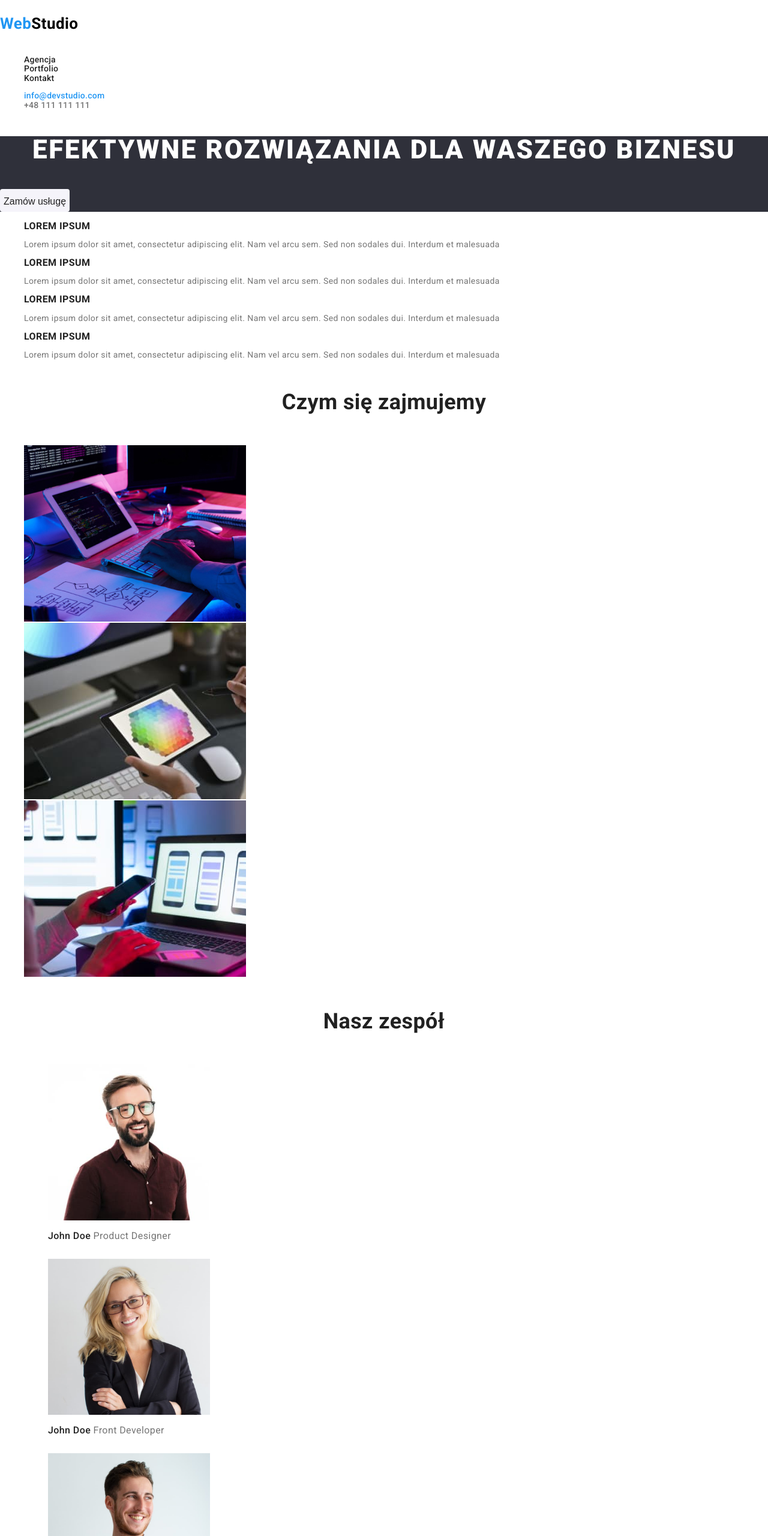
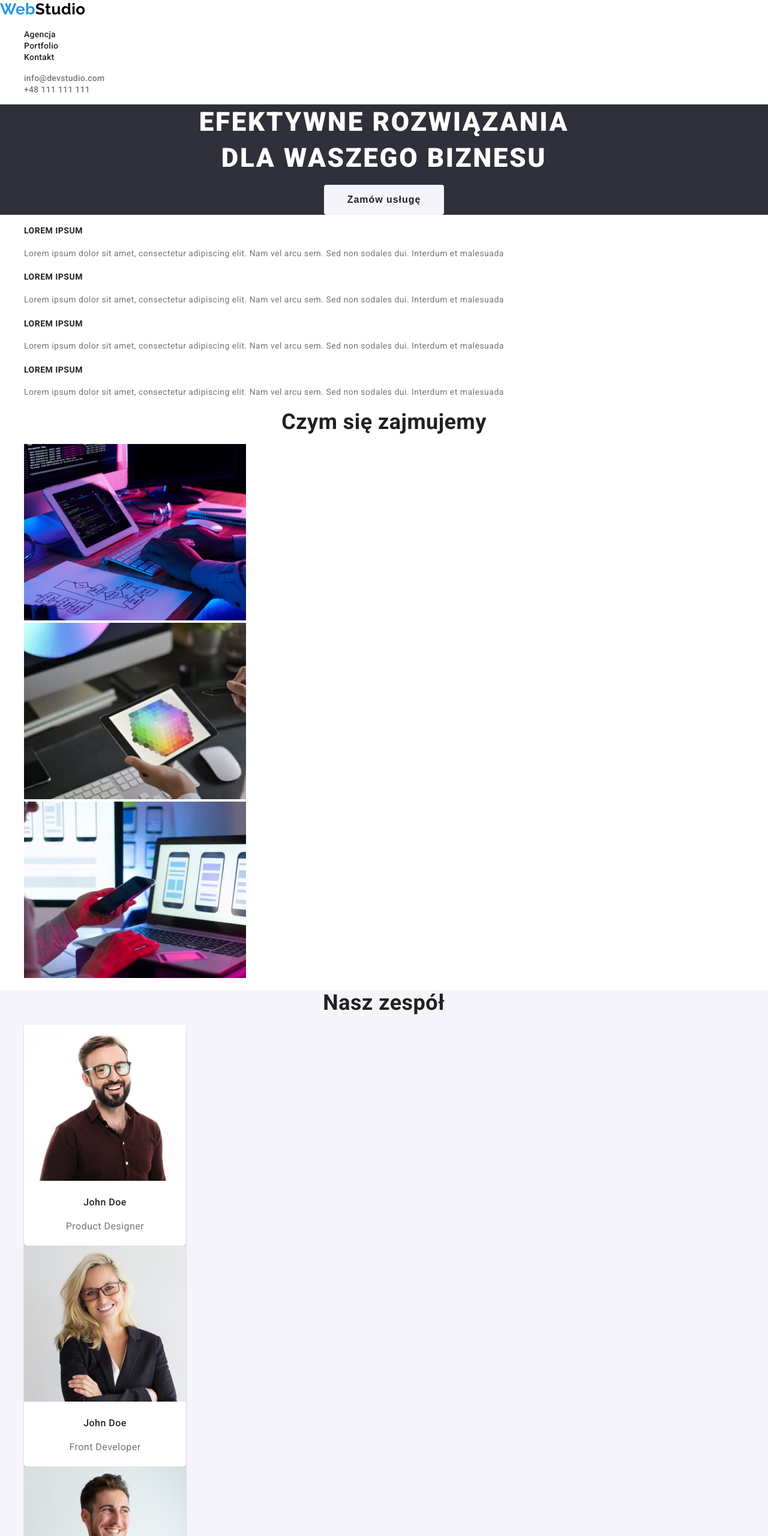
Before and after one commit to btppillwtkpob/goit-markup-hw-02, a plain HTML site: page index.html in a window 1280 px wide. Shown: the top 2560 px of the page at 60% size. Drawn offline with Linux system fonts and the light colour scheme.

Commit message:
Ultra poprawka css oraz html

```diff
--- a/css/styles.css
+++ b/css/styles.css
@@ -1,143 +1,268 @@
+:root {
+  --main-color: rgb(117, 117, 117);
+  --first-black: rgb(0, 0, 0);
+  --secondary-black: rgb(33, 33, 33);
+  --dark-color: rgb(47, 48, 58);
+  --main-button-color: rgb(245, 244, 250);
+  --blue-color: rgb(33, 150, 243);
+  --first-white: rgb(255, 255, 255);
+  --portfoliobox-color: rgb(238, 238, 238);
+  --semi-white-color: rgba(255, 255, 255, 0.6);
+  --primary-color: rgb(236, 236, 236);
+  --first-font: "Roboto", sans-serif;
+  --secondary-font: "Raleway";
+}
 body {
   padding: 0;
   margin: 0;
-  color: #757575;
-  font-family: "Raleway", serif;
-  font-family: "Roboto", sans-serif;
-  font-weight: 400;
-  font-size: 14px;
-  line-height: 1em;
+  color: var(--main-color);
+  font-family: var(--secondary-font);
+  font-family: var(--first-font);
+  font-style: normal;
   letter-spacing: 0.03em;
 }
 
+/* SECTION LINKS AND LISTS */
 a.logo,
-ul.menu-list a,
+ul.menu-list a:link,
+ul.menu-list a:visited,
 ul.contact-list a,
-ul.footer-list a {
-  cursor: pointer;
-  text-decoration: none;
-}
-.effective input,
+ul.footer-list a,
+.head-section-button,
 .filter-list input {
   cursor: pointer;
   text-decoration: none;
 }
+
 ul.filter-list,
 ul.footer-list,
 ul.portfolio-list,
 ul.menu-list,
 ul.contact-list,
 ul.team-list,
-ul.image-list,
+ul.about-list,
 ul.lorem-list {
   list-style-type: none;
 }
-.menu-list,
-.contact-list {
-  font-weight: 500;
-  line-height: 1.1em;
-  letter-spacing: 0.02em;
-}
-
-.logo:visited,
-.logo:link {
-  font-style: normal;
+/* LOGO */
+.logo {
+  font-family: var(--secondary-font);
+  color: var(--blue-color);
   font-weight: 700;
   font-size: 26px;
-  color: #2196f3;
-  font-weight: 700;
-  font-size: 26px;
-  line-height: 3em;
-  /* identical to box height */
+  line-height: 1.19;
 }
 .logo-studio {
-  color: #000000;
+  color: var(--first-black);
 }
-
-.menu-list a:link,
-.menu-list a:visited {
-  color: #212121;
+/*HEADER */
+.header {
+  background-color: var(--first-white);
+}
+.menu-list a {
+  font-style: normal;
+  font-weight: 500;
+  font-size: 14px;
+  line-height: 16px;
+  letter-spacing: 0.02em;
+  color: var(--secondary-black);
 }
 .menu-list a:hover,
 .menu-list a:focus {
-  color: #2196f3;
+  color: var(--blue-color);
 }
-.filter-list input,
-.order-button {
-  background: #f5f4fa;
+.contact-list a {
+  font-style: normal;
+  font-weight: 500;
+  font-size: 14px;
+  line-height: 16px;
+  letter-spacing: 0.02em;
+  color: var(--main-color);
+}
+.contact-list a:hover,
+.contact-list a:focus {
+  color: var(--blue-color);
+}
+
+/* HEAD SECTION */
+.head-section {
+  background-color: var(--dark-color);
+  font-weight: 900;
+  font-size: 44px;
+  line-height: 136%;
+  text-align: center;
+  align-items: center;
+  letter-spacing: 0.06em;
+  text-transform: uppercase;
+  color: var(--first-white);
+}
+.head-section-text {
+  width: 696px;
+  text-align: center;
+  margin-left: auto;
+  margin-right: auto;
+}
+.head-section-button {
+  background: var(--main-button-color);
+  color: var(--secondary-black);
   border-radius: 4px;
-  height: 38px;
-  border: 0px;
+  border: 0;
+  font-style: normal;
+  font-weight: 700;
+  font-size: 16px;
+  line-height: 188%;
+  text-align: center;
+  letter-spacing: 0.06em;
+  width: 200px;
+  height: 50px;
+}
+.head-section-button:hover,
+.head-section-button:focus {
+  background: var(--blue-color);
+  color: var(--first-white);
+  box-shadow: 0px 4px 4px rgba(0, 0, 0, 0.15);
+}
+/* LOREM SECTION */
+.lorem-head-text {
+  font-weight: 700;
+  font-size: 14px;
+  line-height: 16px;
+  text-transform: uppercase;
+  color: var(--secondary-black);
+}
+.lorem-paragraph {
+  font-weight: 400;
+  font-size: 14px;
+  line-height: 171%;
+}
+/* ABOUT SECTION */
+.about-head-text {
+  font-weight: 700;
+  font-size: 36px;
+  line-height: 42px;
+  text-align: center;
+  color: var(--secondary-black);
+} /* TEAM SECTION */
+.team {
+  background: var(--main-button-color);
+}
+.team-head-text {
+  font-weight: 700;
+  font-size: 36px;
+  line-height: 42px;
+  text-align: center;
+  color: var(--secondary-black);
+}
+.team-member {
+  width: 270px;
+  height: 368px;
+
+  background: #ffffff;
+
+  box-shadow: 0px 1px 3px rgba(0, 0, 0, 0.12), 0px 1px 1px rgba(0, 0, 0, 0.14),
+    0px 2px 1px rgba(0, 0, 0, 0.2);
+  border-radius: 0px 0px 4px 4px;
+}
+.team-member-head-text {
   font-weight: 500;
   font-size: 16px;
-  line-height: 2.5em;
-  /* identical to box height, or 162% */
+  line-height: 19px;
+  text-align: center;
+  margin: auto;
+  height: 19px;
+  color: var(--secondary-black);
+  margin-top: 21.6px;
+}
+.team-member-paragraph {
+  font-weight: 400;
+  font-size: 16px;
+  line-height: 19px;
+  text-align: center;
+  color: var(--main-color);
+  height: 19px;
+  margin: 21.6px;
+}
+.team-member figure {
+  margin: auto;
+  height: 368px;
+}
+.team-member figcaption {
+  height: 108px;
+}
 
+/* PORTFOLIO SECTION */
+.filter-button {
+  width: 93px;
+  height: 38px;
+  left: 639px;
+  top: 174px;
+  border: 0;
+  background: var(--main-button-color);
+  border-radius: 4px;
+  font-weight: 500;
+  font-size: 16px;
+  line-height: 162%;
   text-align: center;
-
-  color: #212121;
+  color: var(--secondary-black);
 }
-.filter-list input:focus,
-.filter-list input:hover,
-.order-button:focus,
-.order-button:hover {
-  background: #2196f3;
+.filter-button:hover,
+.filter-button:focus {
+  background: var(--blue-color);
   box-shadow: 0px 3px 1px rgba(0, 0, 0, 0.1), 0px 1px 2px rgba(0, 0, 0, 0.08),
     0px 2px 2px rgba(0, 0, 0, 0.12);
-  border-radius: 4px;
-  color: white;
-}
-section.effective {
-  background-color: #2f303a;
-}
-footer.footer {
-  background-color: #2f303a;
-}
-section.effective p {
-  font-weight: 900;
-  font-size: 44px;
-  line-height: 1em;
-  text-align: center;
-  letter-spacing: 0.06em;
-  text-transform: uppercase;
-  color: #ffffff;
-}
-section.lorem strong {
-  font-weight: 700;
-  line-height: 1.2em;
-
-  text-transform: uppercase;
-}
-section.about p,
-section.team p {
-  font-weight: 700;
-  font-size: 36px;
-  line-height: 2em;
-  text-align: center;
-  color: #212121;
-}
-section figcaption {
-  font-size: 16px;
-  line-height: 3em;
-}
-section strong {
-  font-weight: 500;
-  font-size: 16px;
-  line-height: 2em;
-  /* identical to box height */
-
-  color: #212121;
-}
-ul.contact-list li:nth-child(1) a {
-  color: #2196f3;
-}
-ul.contact-list li a {
-  color: #757575;
+  color: var(--first-white);
 }
 
-.footer-list li:nth-child(1) a {
-  color: #ffffff;
+.portfolio-list-element {
+  box-sizing: border-box;
+  background-color: var(--first-white);
+  border: 1px solid var(--portfoliobox-color);
+  width: 370px;
+  height: 404px;
 }
-.footer-list li a {
-  color: #757575;
+.portfolio-list-head-text {
+  font-weight: 700;
+  font-size: 18px;
+  line-height: 200%;
+  letter-spacing: 0.06em;
+  color: var(--secondary-black);
+  text-align: left;
+  margin: auto;
+  width: 322px;
+  height: 36px;
+  margin-top: 14.6px;
 }
+.portfolio-list-paragraph {
+  height: 30px;
+  font-weight: 400;
+  width: 322px;
+  font-size: 16px;
+  line-height: 188%;
+  text-align: left;
+  margin: 14.6px;
+  margin: auto;
+}
+.portfolio-list figure {
+  margin: auto;
+  height: 368px;
+}
+.portfolio-list figcaption {
+  height: 108px;
+}
+/* FOOTER SECTION */
+.footer {
+  background: var(--dark-color);
+  height: 252px;
+}
+
+.footer-list {
+  font-weight: 400;
+  font-size: 14px;
+  line-height: 171%;
+  letter-spacing: 0.03em;
+  color: var(--semi-white-color);
+}
+.footer-list:hover,
+.footer-list:focus {
+  color: var(--first-white);
+}
--- a/index.html
+++ b/index.html
@@ -10,21 +10,21 @@
       href="https://fonts.googleapis.com/css2?family=Raleway:wght@700&family=Roboto:wght@400;500;700;900&display=swap"
       rel="stylesheet"
     />
-    <link rel="stylesheet" type="text/css" href="./css/styles.css" />
+    <link rel="stylesheet" type="text/css" href="/css/styles.css" />
     <title>Studio</title>
   </head>
   <body>
-    <header>
-      <nav>
+    <header class="header">
       <a class="logo" href="./index.html"
         >Web<span class="logo-studio">Studio</span></a
       >
+      <nav class="nav">
         <ul class="menu-list">
           <li><a href="#">Agencja</a></li>
           <li><a href="./portfolio.html">Portfolio</a></li>
           <li><a href="#">Kontakt</a></li>
         </ul>
-      </nav>
+
         <ul class="contact-list">
           <li>
             <a href="mailto:info@devstudio.com">info@devstudio.com</a>
@@ -33,43 +33,46 @@
             <a href="tel:+48111111111">+48 111 111 111</a>
           </li>
         </ul>
+      </nav>
     </header>
 
-    <main>
-      <section class="effective">
-        <p>efektywne rozwiązania dla waszego biznesu</p>
-        <input class="order-button" type="button" value="Zamów usługę" />
+    <main class="main">
+      <section class="head-section">
+        <div class="head-section-text">
+          efektywne rozwiązania dla waszego biznesu
+        </div>
+        <input class="head-section-button" type="button" value="Zamów usługę" />
       </section>
 
       <section class="lorem">
         <ul class="lorem-list">
           <li>
-            <strong>LOREM IPSUM</strong>
-            <p>
+            <h4 class="lorem-head-text">LOREM IPSUM</h4>
+            <p class="lorem-paragraph">
               Lorem ipsum dolor sit amet, consectetur adipiscing elit. Nam vel
               arcu sem. Sed non sodales dui. Interdum et malesuada
             </p>
           </li>
 
           <li>
-            <strong>LOREM IPSUM</strong>
-            <p>
+            <h4 class="lorem-head-text">LOREM IPSUM</h4>
+            <p class="lorem-paragraph">
               Lorem ipsum dolor sit amet, consectetur adipiscing elit. Nam vel
               arcu sem. Sed non sodales dui. Interdum et malesuada
             </p>
           </li>
 
           <li>
-            <strong>LOREM IPSUM</strong>
-            <p>
+            <h4 class="lorem-head-text">LOREM IPSUM</h4>
+            <p class="lorem-paragraph">
               Lorem ipsum dolor sit amet, consectetur adipiscing elit. Nam vel
               arcu sem. Sed non sodales dui. Interdum et malesuada
             </p>
           </li>
 
           <li>
-            <strong>LOREM IPSUM</strong>
-            <p>
+            <h4 class="lorem-head-text">LOREM IPSUM</h4>
+            <p class="lorem-paragraph">
               Lorem ipsum dolor sit amet, consectetur adipiscing elit. Nam vel
               arcu sem. Sed non sodales dui. Interdum et malesuada
             </p>
@@ -78,9 +81,9 @@
       </section>
 
       <section class="about">
-        <p>Czym się zajmujemy</p>
+        <div class="about-head-text">Czym się zajmujemy</div>
 
-        <ul class="image-list">
+        <ul class="about-list">
           <li>
             <img
               src="./images/keyboard.jpg"
@@ -109,9 +112,9 @@
       </section>
 
       <section class="team">
-        <p>Nasz zespół</p>
+        <div class="team-head-text">Nasz zespół</div>
         <ul class="team-list">
-          <li>
+          <li class="team-member">
             <figure>
               <img
                 src="./images/personone.jpg"
@@ -120,11 +123,12 @@
                 height="260"
               />
               <figcaption>
-                <strong>John Doe</strong> Product Designer
+                <h5 class="team-member-head-text">John Doe</h5>
+                <p class="team-member-paragraph">Product Designer</p>
               </figcaption>
             </figure>
           </li>
-          <li>
+          <li class="team-member">
             <figure>
               <img
                 src="./images/persontwo.jpg"
@@ -132,10 +136,13 @@
                 width="270"
                 height="260"
               />
-              <figcaption><strong>John Doe</strong> Front Developer</figcaption>
+              <figcaption>
+                <h5 class="team-member-head-text">John Doe</h5>
+                <p class="team-member-paragraph">Front Developer</p>
+              </figcaption>
             </figure>
           </li>
-          <li>
+          <li class="team-member">
             <figure>
               <img
                 src="./images/personthree.jpg"
@@ -143,10 +150,13 @@
                 width="270"
                 height="260"
               />
-              <figcaption><strong>John Doe</strong> Marketing</figcaption>
+              <figcaption>
+                <h5 class="team-member-head-text">John Doe</h5>
+                <p class="team-member-paragraph">Marketing</p>
+              </figcaption>
             </figure>
           </li>
-          <li>
+          <li class="team-member">
             <figure>
               <img
                 src="./images/personfour.jpg"
@@ -154,7 +164,10 @@
                 width="270"
                 height="260"
               />
-              <figcaption><strong>John Doe</strong> UI Designer</figcaption>
+              <figcaption>
+                <h5 class="team-member-head-text">John Doe</h5>
+                <p class="team-member-paragraph">UI Designer</p>
+              </figcaption>
             </figure>
           </li>
         </ul>
@@ -169,15 +182,18 @@
         <ul class="footer-list">
           <li>
             <a
+              class="footer-list"
               href="https://www.google.com/maps/place/al.+Jerozolimskie+21,+00-508+Warszawa/@52.2305286,20.9985222,14z/data=!4m13!1m7!3m6!1s0x471eccf3e52bee23:0xc5163bc7ec8d4437!2sal.+Jerozolimskie+21,+00-508+Warszawa!3b1!8m2!3d52.2305286!4d21.0160317!3m4!1s0x471eccf3e52bee23:0xc5163bc7ec8d4437!8m2!3d52.2305286!4d21.0160317"
-              ><strong>m. Warszawa, Aleje Jerozolimskie 21</strong></a
+              >m. Warszawa, Aleje Jerozolimskie 21</a
             >
           </li>
           <li>
-            <a href="mailto:info@devstudio.com">info@devstudio.com</a>
+            <a class="footer-list" href="mailto:info@devstudio.com"
+              >info@devstudio.com</a
+            >
           </li>
           <li>
-            <a href="tel:+48111111111">+48 111 111 111</a>
+            <a class="footer-list" href="tel:+48111111111">+48 111 111 111</a>
           </li>
         </ul>
       </address>
```
Also changed, not shown: portfolio.html (+54 -29 lines). Lines whose indentation alone changed are shown as unchanged.
